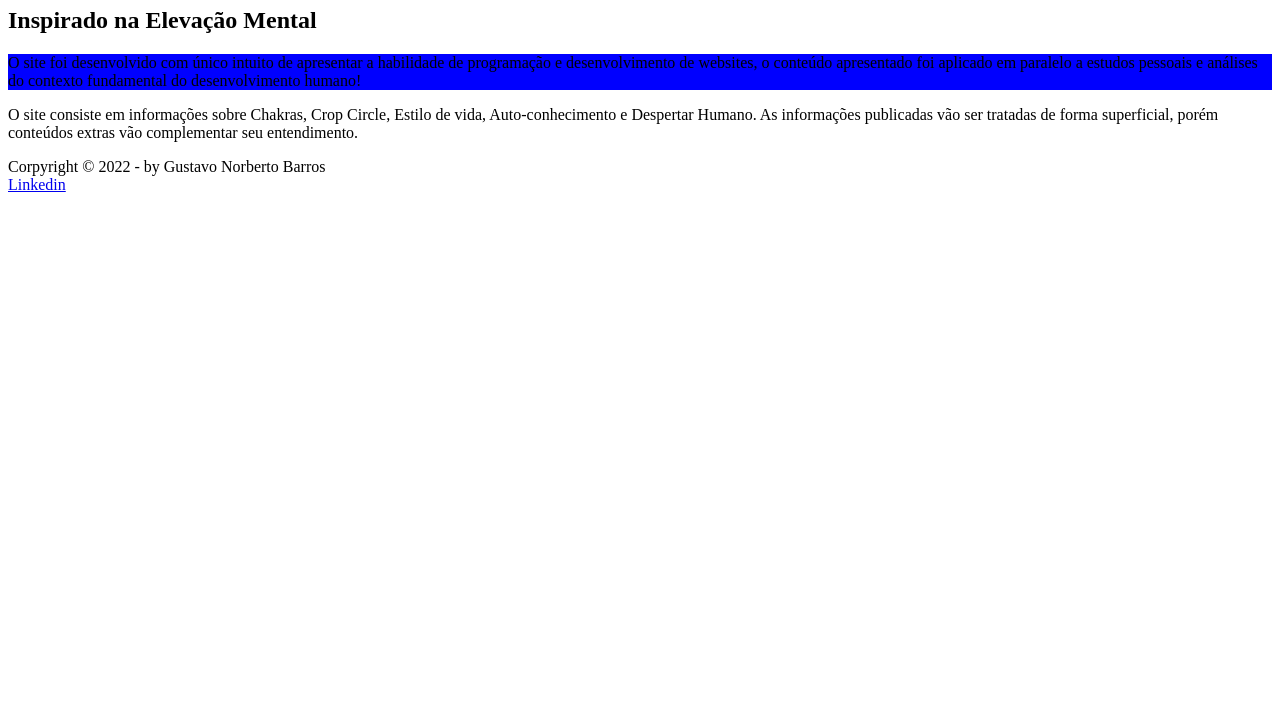
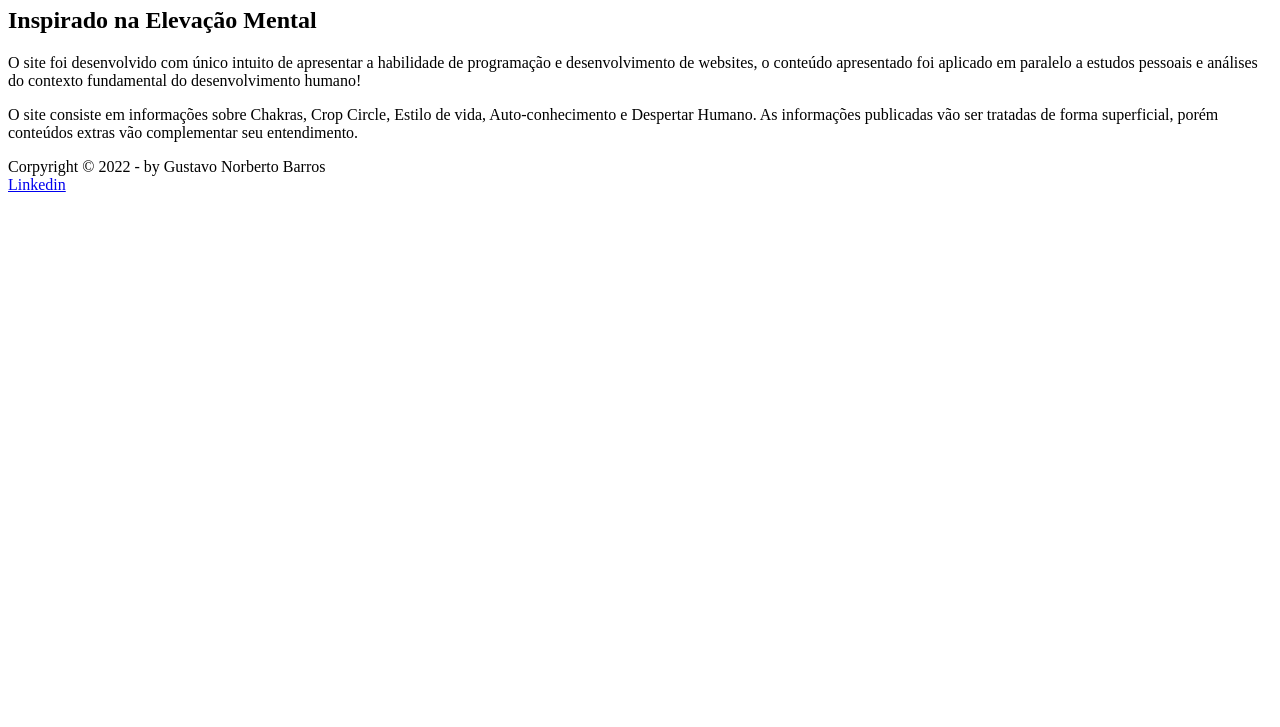
Before and after one commit to gustavonorbit/website-spiritual, a plain HTML site: page index.html in a window 1280 px wide. Shown: the part 73-800 px from the top of the page. Drawn offline with Linux system fonts and the light colour scheme; files that its build step writes are made by us from their sources; files whose address does not match are found by name.

Commit message:
delete folders

```diff
--- a/style/spiritual.css
+++ b/spiritual.css
@@ -32,6 +32,3 @@ nav#menu a {
 nav#menu a:hover{
     color: white;
 }
-aside#infoi p{
-    background-color: blue;
-}
```
Also changed, not shown: spiritual.js (renamed from script/spiritual.js).
